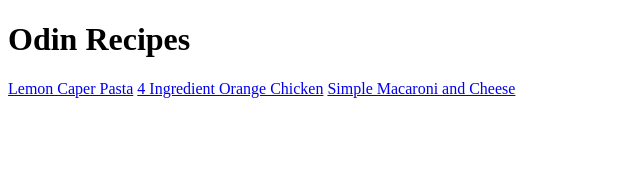
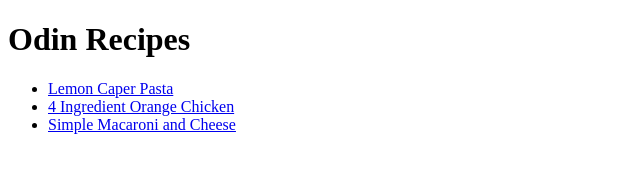
Before and after one commit to yuw446/odin-recipe, a plain HTML site: page index.html in a window 1280 px wide. Shown: the whole page, without its empty margins (0-640 px from the left). Drawn offline with Linux system fonts and the light colour scheme.

Commit message:
make recipe links on homepage list

```diff
--- a/index.html
+++ b/index.html
@@ -7,8 +7,10 @@
 </head>
 <body>
     <h1>Odin Recipes</h1>
-    <a href="recipes/lemon-caper-pasta.html">Lemon Caper Pasta</a>
-    <a href="recipes/4-ingredient-orange-chicken.html">4 Ingredient Orange Chicken</a>
-    <a href="recipes/simple-macaroni-and-cheese.html">Simple Macaroni and Cheese</a>
+    <ul>
+        <li><a href="recipes/lemon-caper-pasta.html">Lemon Caper Pasta</a></li>
+        <li><a href="recipes/4-ingredient-orange-chicken.html">4 Ingredient Orange Chicken</a></li>
+        <li><a href="recipes/simple-macaroni-and-cheese.html">Simple Macaroni and Cheese</a></li>
+    </ul>
 </body>
 </html>
```
